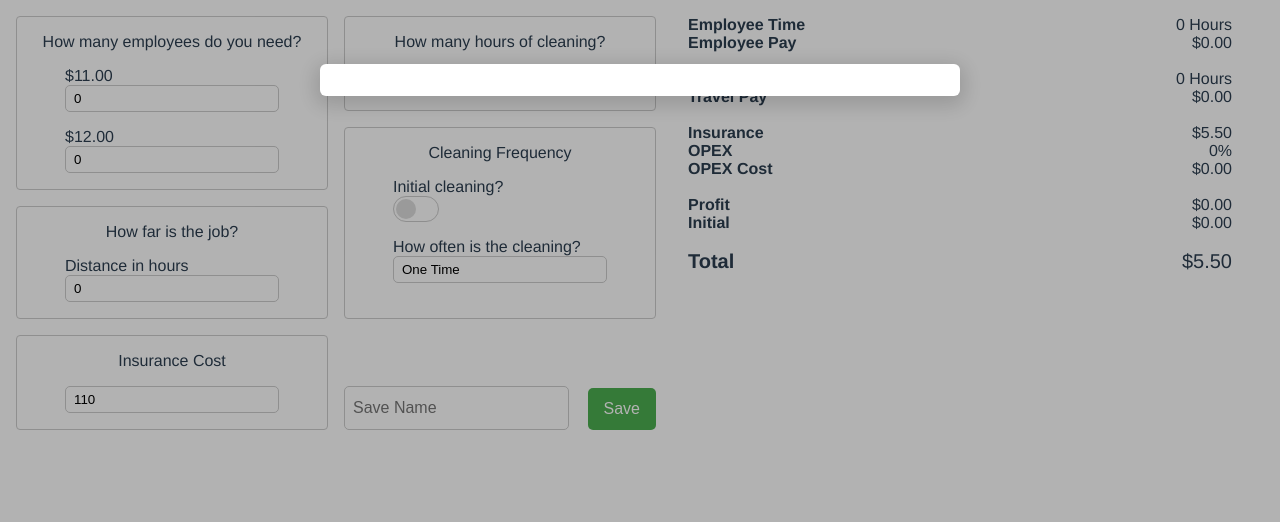
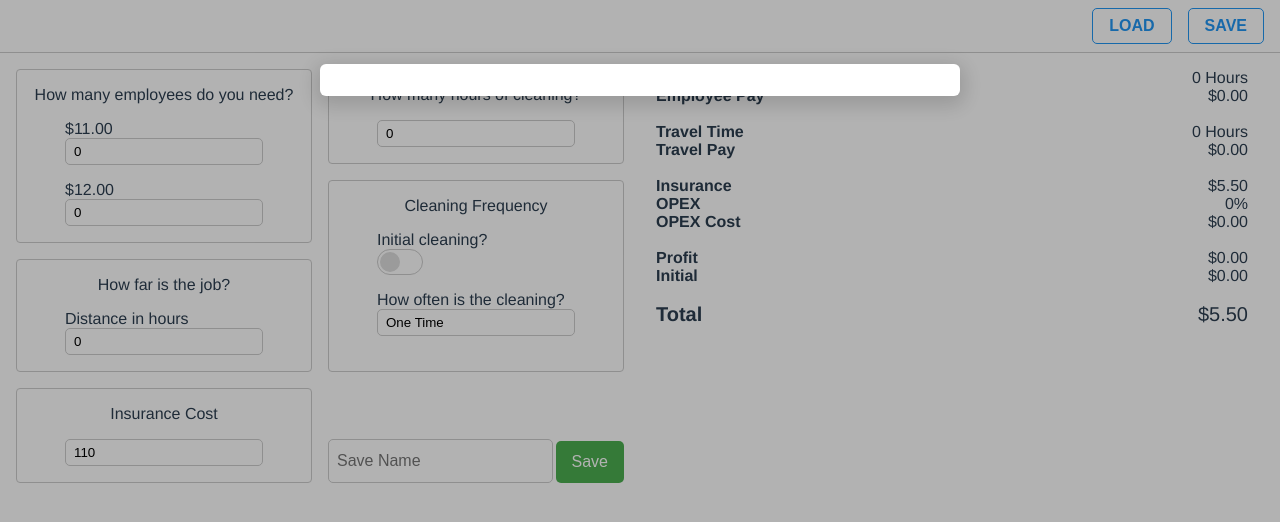
Before and after one commit to treemmett/quote-form, a Vue app: page / in a window 1280 px wide. Shown: the top 522 px of the page. Built offline with nearby package versions, Linux system fonts and the light colour scheme.

Commit message:
feat: add nav bar

```diff
--- a/src/App.vue
+++ b/src/App.vue
@@ -5,8 +5,11 @@
 </template>
 
 <style lang="scss">
+$blue: #2196f3;
+$red: #f44336;
+
 body {
-  margin: 1em;
+  margin: 0;
 }
 
 #app {
@@ -16,4 +19,43 @@ body {
   text-align: center;
   color: #2c3e50;
 }
+
+.button {
+  padding: 8px 16px;
+  font-size: inherit;
+  border-radius: 5px;
+  background-color: #fff;
+  color: $blue;
+  border: 1px solid $blue;
+  appearance: none;
+  margin-left: 1em;
+  cursor: pointer;
+  outline: none;
+  text-transform: uppercase;
+  font-weight: 600;
+  transition: background-color 0.1s ease-out;
+
+  &:hover {
+    background-color: lighten($blue, 35%);
+  }
+
+  &:active,
+  &:focus {
+    background-color: lighten($blue, 30%);
+  }
+
+  &.red {
+    border-color: transparent;
+    color: $red;
+
+    &:hover {
+      background-color: lighten($red, 35%);
+    }
+
+    &:active,
+    &:focus {
+      background-color: lighten($red, 30%);
+    }
+  }
+}
 </style>
--- a/src/components/SavedList.vue
+++ b/src/components/SavedList.vue
@@ -27,9 +27,6 @@ export default class TextField extends Vue {
 </script>
 
 <style lang="scss" scoped>
-$blue: #2196f3;
-$red: #f44336;
-
 .modal {
   display: inline-block;
   width: 100%;
@@ -63,45 +60,6 @@ $red: #f44336;
   text-overflow: ellipsis;
 }
 
-.button {
-  padding: 8px 16px;
-  font-size: inherit;
-  border-radius: 5px;
-  background-color: #fff;
-  color: $blue;
-  border: 1px solid $blue;
-  appearance: none;
-  margin-left: 1em;
-  cursor: pointer;
-  outline: none;
-  text-transform: uppercase;
-  font-weight: 600;
-  transition: background-color 0.1s ease-out;
-
-  &:hover {
-    background-color: lighten($blue, 35%);
-  }
-
-  &:active,
-  &:focus {
-    background-color: lighten($blue, 30%);
-  }
-
-  &.red {
-    border-color: transparent;
-    color: $red;
-
-    &:hover {
-      background-color: lighten($red, 35%);
-    }
-
-    &:active,
-    &:focus {
-      background-color: lighten($red, 30%);
-    }
-  }
-}
-
 .wrapper {
   position: fixed;
   z-index: 1;
--- a/src/views/Home.vue
+++ b/src/views/Home.vue
@@ -1,6 +1,10 @@
 <template>
   <div class="view">
     <saved-list v-if="loadingListOpen" @close="loadingListOpen = false" />
+    <div class="nav">
+      <button class="button" type="button" @click="loadingListOpen = true">Load</button>
+      <button class="button" type="button">Save</button>
+    </div>
     <div class="form">
       <card title="How many employees do you need?" class="employees">
         <text-field v-model="employees11" label="$11.00" />
@@ -196,7 +200,15 @@ export default class Home extends Vue {
 .view {
   display: grid;
   grid-template-columns: 40em 1fr;
-  grid-template-areas: 'form report';
+  grid-template-rows: auto 1fr;
+  grid-template-areas: 'nav nav' 'form report';
+}
+
+.nav {
+  grid-area: nav;
+  text-align: right;
+  border-bottom: 1px solid #ccc;
+  padding: 0.5em 1em;
 }
 
 .form {
@@ -205,6 +217,7 @@ export default class Home extends Vue {
   grid-template-columns: 1fr 1fr;
   grid-template-rows: 1min-content 1min-content 1min-content 1min-content;
   grid-template-areas: 'employees hours' 'employees frequency' 'distance frequency' 'insurance action';
+  padding: 1em;
   row-gap: 1em;
   column-gap: 1em;
 
@@ -230,7 +243,8 @@ export default class Home extends Vue {
 }
 
 .report {
-  padding: 0 2em;
+  padding: 1em;
+  padding-right: 2em;
 }
 
 .save {
```
